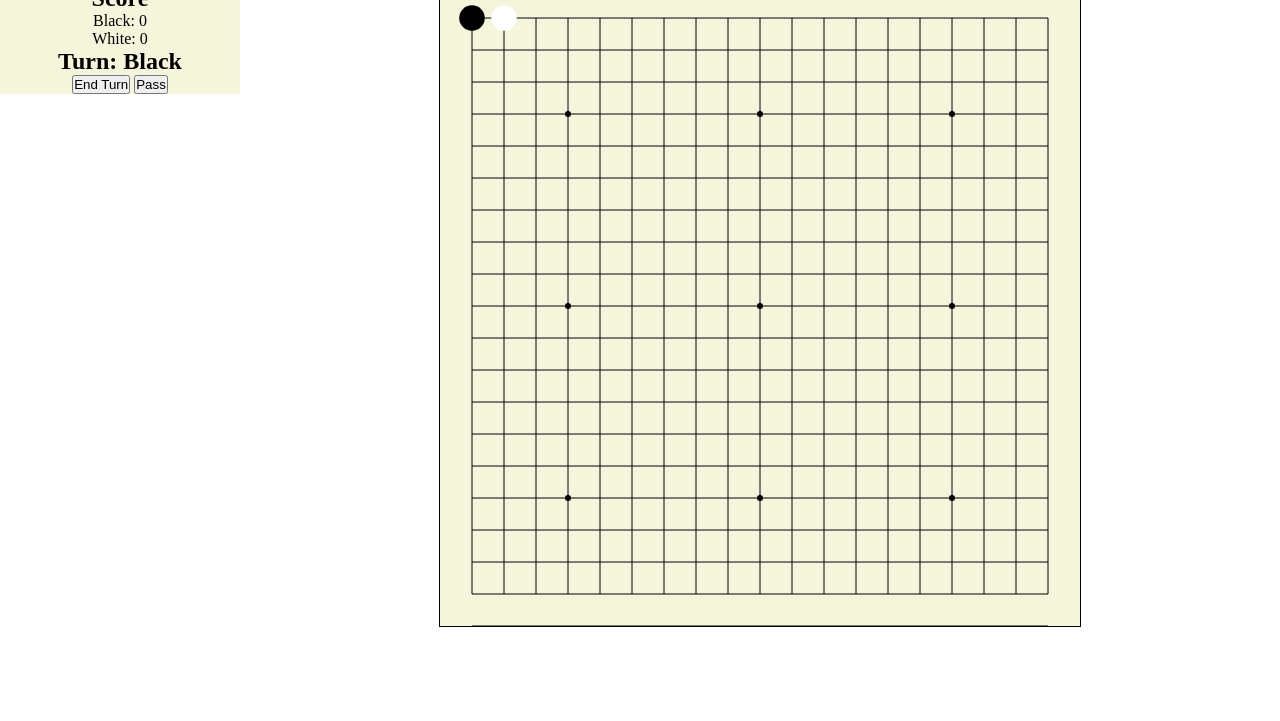
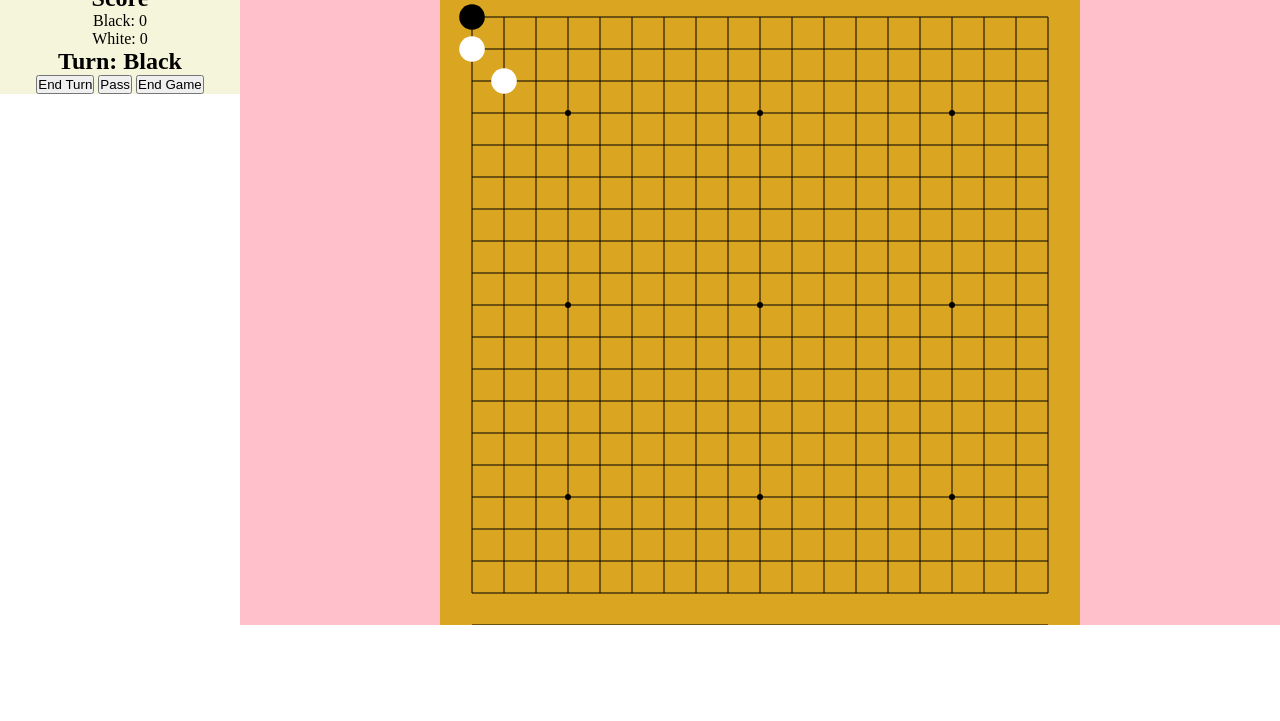
Before and after one commit to LPsyCongroo/GoProject, a plain HTML site: page index.html in a window 1280 px wide. Shown: the part 79-800 px from the top of the page. Drawn offline with Linux system fonts and the light colour scheme.

Commit message:
Major Code refactoring, separated variables and functions.

```diff
--- a/app.js
+++ b/app.js
@@ -1,13 +1,44 @@
 "use strict"
 
-//Boilerplate
+/////////////////////////////////////////////////////////////VARIABLES////////////////////////////////
+
 const header = document.querySelector("header");
 const canvas = document.querySelector("canvas");
 const ctx = canvas.getContext('2d');
 
-/////////////////////////////////////////////////DRAW BOARD//////////////////////////////////////////////////////
+//varying size of the paying board, we will create a function to change board size
+const boardSize = 19; //default size
+let squareWidth; //we will calculate this in a function
+let stoneRadius; //we will calculate this in a function
 
-//Dynamic Canvas sizing
+//Create the board 2d array
+//this array will store our stones
+let board = [];
+for(let i = 0; i < boardSize; i++){
+  let column = []
+  for(let j = 0; j < boardSize; j++){
+    column.push(null);
+  }
+  board.push(column);
+}
+
+//STONE CONSTRUCTOR
+function Stone(x, y, color){
+  this.position = { x: x, y: y};
+  this.color = color;
+  this.neighbor = {top: null, right: null, left: null, bottom: null};
+}
+//STONE METHODS
+Stone.prototype.drawStone = function(){
+  ctx.beginPath();
+  //ctx.moveTo(this.position.x * squareWidth, this.position.y * squareWidth);
+  ctx.arc(this.position.x * squareWidth, this.position.y * squareWidth,stoneRadius,0, Math.PI * 2, false);
+  ctx.fillStyle = this.color;
+  ctx.fill();
+}
+
+/////////////////////////////////////////////////////////////////////FUNCTIONS//////////////////////////
+
 function resizeCanvas(){
   if(window.innerWidth > 600){
     canvas.width = window.innerWidth * 0.5;
@@ -16,44 +47,34 @@ function resizeCanvas(){
   }
   canvas.height = canvas.width;
 }
-resizeCanvas();  //initialize
-window.addEventListener('resize', resizeCanvas);  //update
-
-//Establish some variables
-const boards = {
-  "19x19":19,
-  "13x13":13,
-  "9x9":9
-} //varying size of the paying board, we will create a function to change board size
-let board = boards["19x19"]; //default size
-let squareWidth; //we will calculate this in a function
 
 function resizeSquare(){
-  squareWidth = canvas.width/(board+1); //Add 2 to the board for margin
-  drawBoard(); //we call draw board here
+  squareWidth = canvas.width/(boardSize+1); //Add 1 to the board for margin
 }
-resizeSquare(); //initialize
-window.addEventListener('resize', resizeSquare);
+
+function resizeStones(){
+  stoneRadius = squareWidth * 0.4;
+}
 
 function drawBoard(){
   ctx.beginPath();
 
   //Horizontal lines
-  for(let i = 0; i <= board; i++){
+  for(let i = 0; i <= boardSize; i++){
     ctx.moveTo(squareWidth, squareWidth + (squareWidth * i));
-    ctx.lineTo(squareWidth * (board), squareWidth + (squareWidth * i));
+    ctx.lineTo(squareWidth * (boardSize), squareWidth + (squareWidth * i));
   }
 
   //Vertical lines
-  for(let i = 0; i < board; i++){
+  for(let i = 0; i < boardSize; i++){
     ctx.moveTo(squareWidth + (squareWidth * i), squareWidth);
-    ctx.lineTo(squareWidth + (squareWidth * i), squareWidth * (board));
+    ctx.lineTo(squareWidth + (squareWidth * i), squareWidth * (boardSize));
   }
   ctx.stroke();
   ctx.closePath();
 
   //Make dots
-  if(board === 19){
+  if(boardSize === 19){
     function makeDot(x, y){
       ctx.beginPath();
       ctx.arc(x, y, 3, 0, Math.PI * 2, false);
@@ -68,38 +89,69 @@ function drawBoard(){
   }
 }
 
-///////////////////////////////////////////////////////GAME LOGIC///////////////////////////////
-
-let stoneRadius = squareWidth * 0.4; //initialize
-window.addEventListener('resize', function(){
-  stoneRadius = squareWidth * 0.4;
-}); //update
-
-function Stone(x, y, color){
-  this.position = { x: x, y: y};
-  this.color = color;
-  this.neighbor = {top: null, right: null, left: null, bottom: null};
+function drawStones(){
+  board.forEach(function(column) {
+    column.forEach(function(stone){
+      if(stone){
+        // console.log(stone);
+        stone.drawStone();}
+    }, this);
+  }, this);
 }
 
-Stone.prototype.drawStone = function(){
-  ctx.beginPath();
-  ctx.moveTo(this.position.x, this.position.y);
-  ctx.arc(this.position.x, this.position.y,stoneRadius,0, Math.PI * 2, false);
-  ctx.fillStyle = this.color;
-  ctx.fill();
+function clearBoard(){
+  ctx.clearRect(0,0,canvas.width, canvas.height);
 }
-//test
-let stones = []
-var myStone = new Stone(squareWidth, squareWidth);
-stones.push(myStone);
-myStone.drawStone();
 
-var hisStone = new Stone(squareWidth * 2, squareWidth, "white");
-hisStone.drawStone();
-stones.push(hisStone);
+function addStone(x, y, c){
+  // console.log(board[x-1][y-1] = new Stone(x,y,c));
+  board[x-1][y-1] = new Stone(x,y,c);
+  updateBoard();
+  return board[x-1][y-1];
+}
 
-window.addEventListener('resize',function(){
-  for(let i = 0; i < stones.length; i++){
-    stones[i].drawStone();
+function removeStone(x, y){
+  board[x-1][y-1] = null;
+  updateBoard();
+}
+
+const mouse = {
+  x:undefined,
+  y:undefined
+}
+
+canvas.addEventListener('mousemove',function(m){
+  mouse.x = m.x - canvas.getBoundingClientRect().left;
+  mouse.y = m.y - canvas.getBoundingClientRect().top;
+  hover();
+});
+
+function hover(){
+  let lowerBound =  0.5 * squareWidth;
+  let upperBound = squareWidth* (boardSize + 1) - lowerBound
+  if(mouse.x >= lowerBound && mouse.x <= upperBound && mouse.y >= lowerBound && mouse.y >= lowerBound && mouse.y <= upperBound){
+    //console.log(`${mouse.x} ${mouse.y}`);
+    let currentPos = addStone(Math.round(mouse.x/squareWidth), Math.round(mouse.y/squareWidth), 'rgba(0,0,0,0.6)');
+    if(Math.round(mouse.x/squareWidth) != currentPos.position.x || Math.round(mouse.y/squareWidth) != currentPos.position.y){
+      removeStone(currentPos.position.x, currentPos.position.y);
+    }
+    console.log(currentPos);
   }
-});
+}
+
+addStone(1,1,"black");
+addStone(1,2,"white");
+addStone(2,3);
+
+////////////////////////////////////////////////////////INITIALIZATION + UPDATE/////////////////////
+
+function updateBoard(){
+  resizeCanvas();
+  resizeSquare();
+  resizeStones();
+  clearBoard();
+  drawBoard();
+  drawStones();
+}
+updateBoard(); //initialize
+window.addEventListener('resize', updateBoard); //update
--- a/index.html
+++ b/index.html
@@ -19,8 +19,9 @@
         <h2 id="turn">Turn: <span>Black</span></h2>
         <button id="endTurn">End Turn</button>
         <button id="pass">Pass</button>
+        <button id="endGame">End Game</button>
     </section>
-    <section id="board">
+    <section id="game">
         <canvas></canvas>
     </section>
     <script src="app.js"></script>
--- a/styles.css
+++ b/styles.css
@@ -10,12 +10,12 @@ html{
   width: 15em;
   float: left;
 }
-#board{
+#game{
   display: flex;
   justify-content: center;
+  background: pink;
 }
 canvas{
-  border: 1px solid black;
   display: block;
-  background: beige;
+  background: goldenrod;
 }
```
